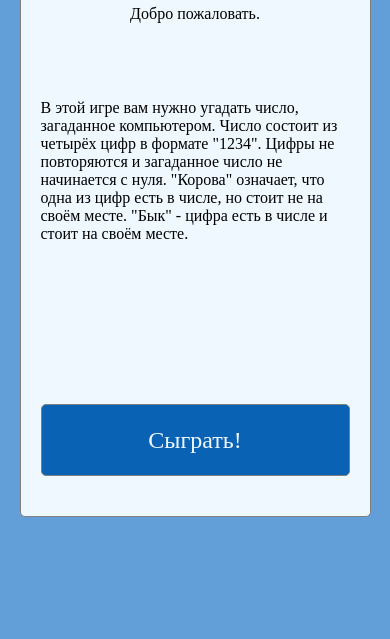
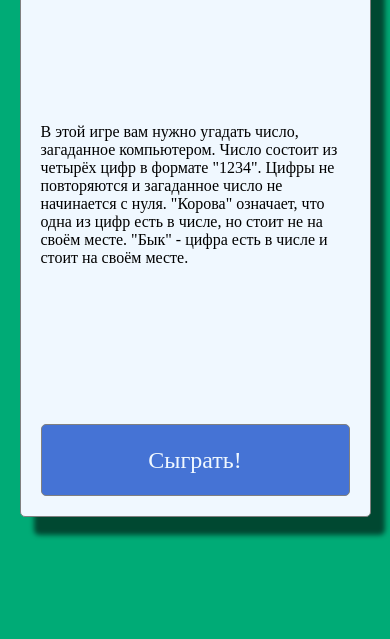
Before and after one commit to maragion/Cows-Bulls, a plain HTML site: page index.html in a window 390 px wide. Shown: the part 205-844 px from the top of the page. Drawn offline with Linux system fonts and the light colour scheme.

Commit message:
Change in color scheme. Autoscroll in log. Change in interface

```diff
--- a/index.html
+++ b/index.html
@@ -12,18 +12,16 @@
   <body>
     <div class="wraper">
       <span class="title">Быки и Коровы</span>
-      <div class="rules" id="rules">
-        <p>
-          Добро пожаловать. </p>
-          <p >В этой игре вам нужно угадать число, загаданное компьютером.
-          Число состоит из четырёх цифр в формате "1234".
-          Цифры не повторяются и загаданное число не начинается с нуля.
-          "Корова" означает, что одна из цифр есть в числе,
-          но стоит не на своём месте.
-          "Бык" - цифра есть в числе и стоит на своём месте.</p>
-        </p>
-        <button class="button" onclick="gameStart()">Сыграть!</button>
-      </div>
+
+      <p id="rules">
+        В этой игре вам нужно угадать число, загаданное компьютером. Число
+        состоит из четырёх цифр в формате "1234". Цифры не повторяются и
+        загаданное число не начинается с нуля. "Корова" означает, что одна из
+        цифр есть в числе, но стоит не на своём месте. "Бык" - цифра есть в
+        числе и стоит на своём месте.
+      </p>
+
+      <button class="button" id="startButton" onclick="gameStart()">Сыграть!</button>
 
       <span class="counterTitle" id="counterTitle">Количество попыток:</span>
       <input type="text" class="counter" id="counter" readonly />
--- a/script.js
+++ b/script.js
@@ -6,6 +6,11 @@ let userNumber;
 let result = "";
 let secretNumber;
 let count = 0;
+
+function scrollDown() {
+    let elem = document.getElementById('message');
+    elem.scrollTop = elem.scrollHeight;
+}
 
 function hideGame() {
     document.getElementById("counter").style.display = "none";
@@ -18,6 +23,8 @@ function hideGame() {
 
 function hideRules() {
     document.getElementById("rules").style.display = "none";
+    document.getElementById("startButton").style.display = "none";
+
 }
 
 function tryCount() {
@@ -57,7 +64,7 @@ function getUserNumber() {
 
 function checkUserInput() {
     if (userNumber.length > 4 || userNumber.length < 4) {
-        result = "<p>Необходимое колличество символов: 4</p>";
+        result = "<p >Необходимое колличество символов: 4</p>";
         return result;
     }
 
@@ -68,14 +75,14 @@ function checkUserInput() {
             result = "<p>Число не должно начинаться с ноля!</p>";
             return result;
         } else if (!(Number.isInteger(Number(userNumber[i])))) {
-            result = "<p>Во вводе должны содержаться только цифры!</p>";
+            result = "<p >Во вводе должны содержаться только цифры!</p>";
             return result;
         } for (let j = 0; j < 4; j++) {
             if (userNumber[i] === userNumber[j]) {
                 count += 1;
             }
             if (count > 1) {
-                result = "<p>Цифры не должны повторяться!</p>";
+                result = "<p >Цифры не должны повторяться!</p>";
                 return result;
             }
         }
@@ -136,7 +143,8 @@ function showResults() {
     getResults();
     checkWin();
 
-    message.innerHTML += `<p>Вы ввели ${userNumber}. ${result}</p>`;
+    message.innerHTML += `<p class="log-message">Вы ввели ${userNumber}. ${result}</p>`;
+    scrollDown()
 }
 
 function restart() {
--- a/styles.css
+++ b/styles.css
@@ -8,7 +8,7 @@ body {
 }
 
 body {
-  background-color: #629fd8;
+  background-color: #00ab76;
 }
 
 .wraper {
@@ -18,29 +18,20 @@ body {
   border: 1px solid gray;
   width: 100%;
   height: 100%;
-  padding: 10px;
+  padding: 20px;
   display: flex;
-  justify-content: center;
+  justify-content: space-between;
   align-items: center;
   flex-direction: column;
   background-color: aliceblue;
+  box-shadow: 14px 18px 5px 0px rgba(0,0,0,0.58);
+  -webkit-box-shadow: 14px 18px 5px 0px rgba(0,0,0,0.58);
+  -moz-box-shadow: 14px 18px 5px 0px rgba(0,0,0,0.58);
 }
 
 .title {
   font-size: 32px;
   display: inline-block;
-}
-
-.rules {
-  display: flex;
-  flex-direction: column;
-  height: 85%;
-  margin-top: 10px;
-  text-align:start;
-  justify-content:space-between;
-  align-items: center;
-  padding: 10px;
-  border-radius: 5px;
 }
 
 .counterTitle {
@@ -66,7 +57,11 @@ body {
   margin-top: 10px;
   border-radius: 5px;
   padding: 10px;
-  overflow-y: scroll;
+  overflow-y: auto;
+}
+
+.log-message {
+  margin-top: 5px;
 }
 
 .user-input {
@@ -91,7 +86,7 @@ body {
   text-align: center;
   font-size: 24px;
   border-radius: 5px;
-  background: #0a62b4;
+  background: #4573D5;
   color: aliceblue;
 }
 
@@ -103,12 +98,15 @@ body {
     border: 1px solid gray;
     width: 100%;
     height: 100%;
-    padding: 10px;
+    padding: 20px;
     display: flex;
-    justify-content: center;
+    justify-content: space-between;
     align-items: center;
     flex-direction: column;
     background-color: aliceblue;
+    box-shadow: 14px 18px 5px 0px rgba(0,0,0,0.58);
+    -webkit-box-shadow: 14px 18px 5px 0px rgba(0,0,0,0.58);
+    -moz-box-shadow: 14px 18px 5px 0px rgba(0,0,0,0.58);
   }
 
   .button {
@@ -121,7 +119,7 @@ body {
     text-align: center;
     font-size: 24px;
     border-radius: 5px;
-    background: #0a62b4;
+    background: #4573D5;
     color: aliceblue;
     align-self: flex-end;
   }
@@ -129,7 +127,7 @@ body {
 }
 
 .win {
-  background: #18bd08;
+  background: #6fad2b;
   padding: 5px;
   border-radius: 5px;
   color: aliceblue;
```
